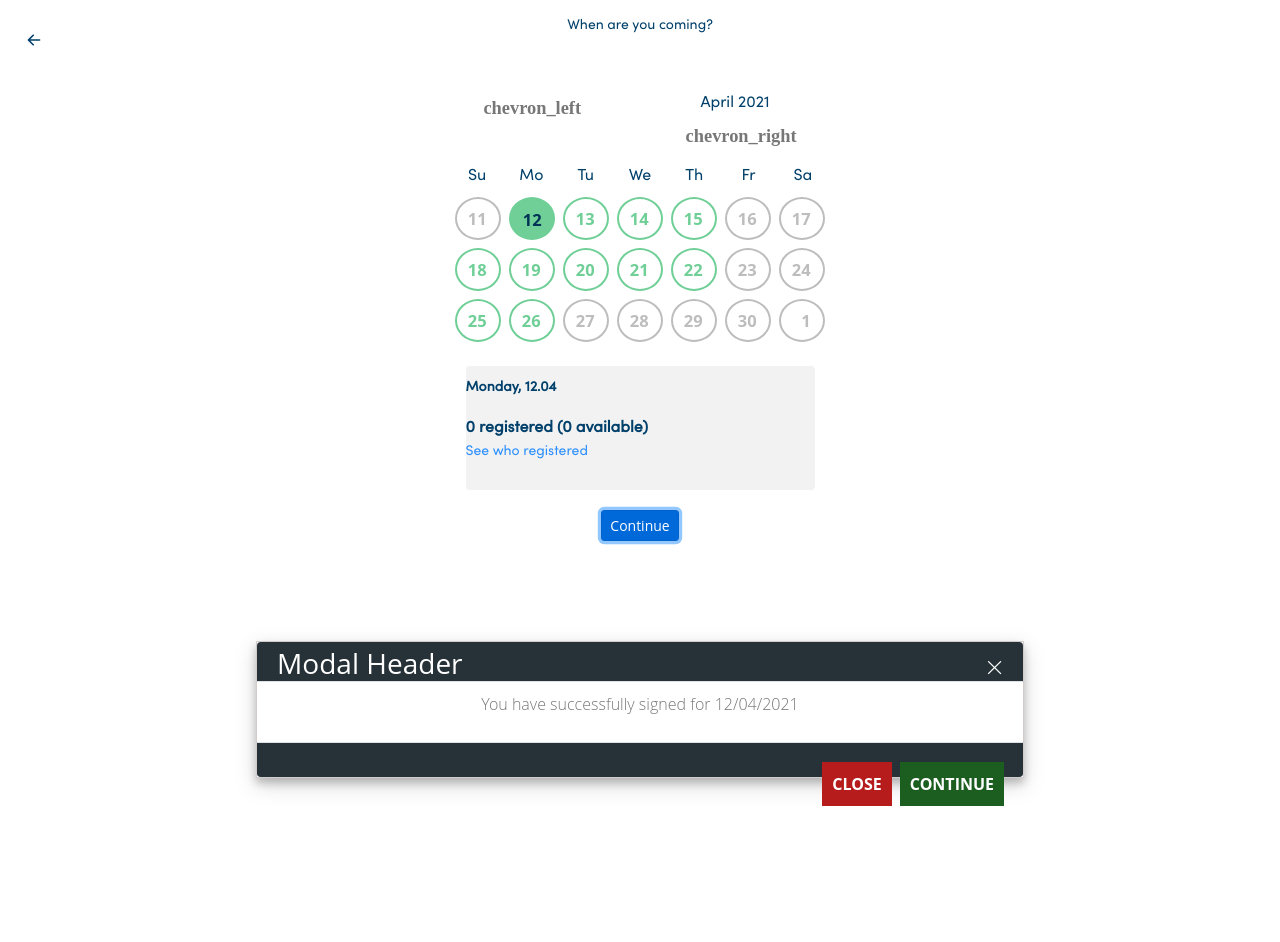
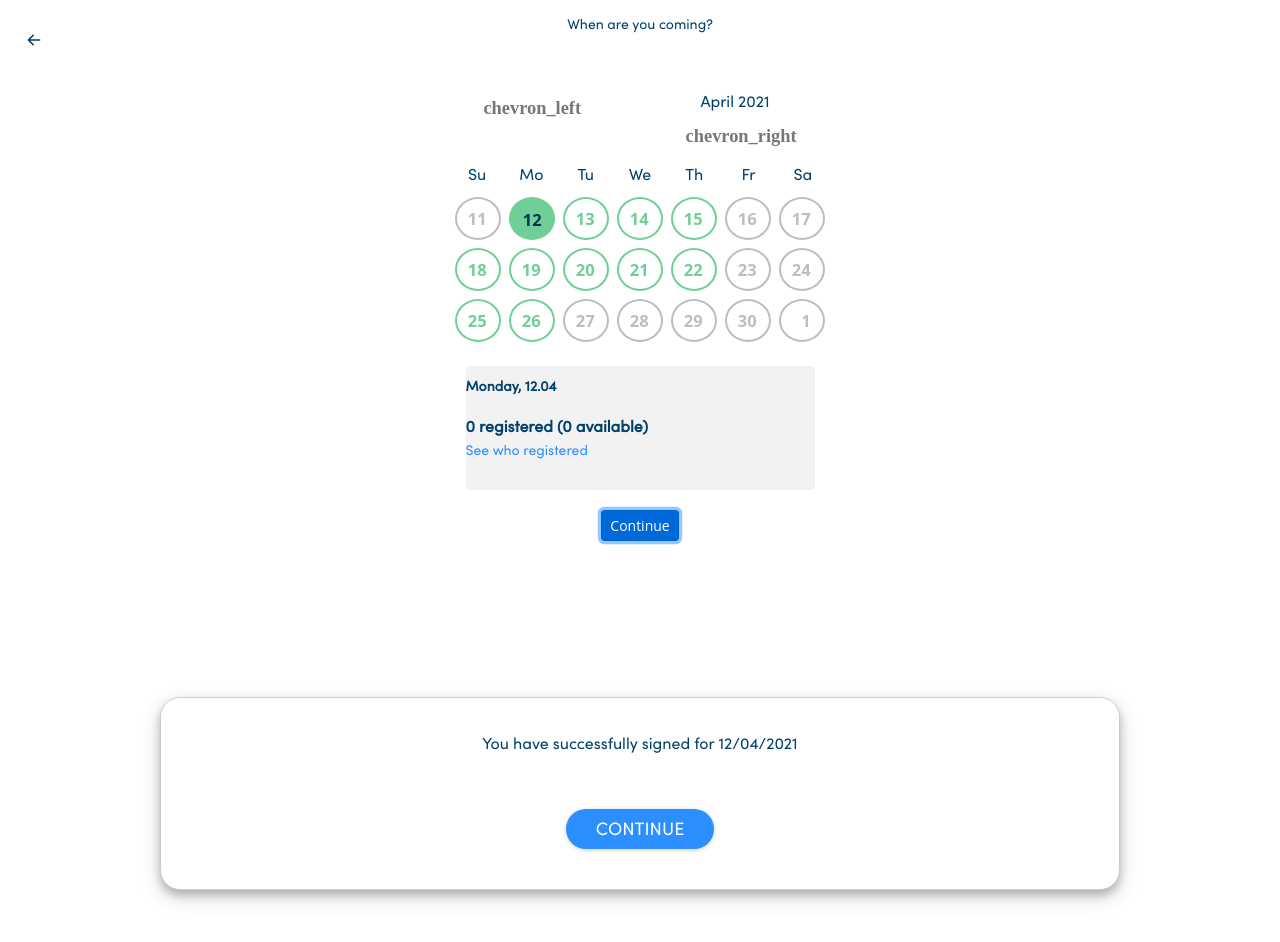
Before and after one commit to NofarVered/KueenB, a React (Create React App) app in the folder frontend/: page /calendar in a window 1280 px wide. Both pictures are taken after a click on the button "Continue". Shown: the top 942 px of the page. Before the commit the page ends 806 px from the top, so only its background shows below. Built offline with nearby package versions, Linux system fonts and the light colour scheme; no server answers.

Commit message:
added style to modal

```diff
--- a/frontend/src/components/HealthStatement/HealthStatement.js
+++ b/frontend/src/components/HealthStatement/HealthStatement.js
@@ -52,7 +52,6 @@ class HealthStatement extends Component {
                     <button onClick={this.handleOnSubmit} className="sendButton" type='submit'>send</button>
                     {this.props.showModal ?
                     <div>
-
                         <MessageModal
                             className="modal"
                             show={this.props.showModal}
--- a/frontend/src/components/MessageModal/MessageModal.css
+++ b/frontend/src/components/MessageModal/MessageModal.css
@@ -2,68 +2,76 @@
     background: white;
     border: 1px solid #d0cccc;
     box-shadow: 0 5px 8px 0 rgba(0,0,0,0.2), 0 7px 20px 0 rgba(0,0,0,0.17);
-    margin: 100px auto 0;
+    margin: 156px 0px;
     transition: all .8s;
-    width: 60%;
-}
-
-.modal-header {
-    background: #263238;
-    height: 40px;
-    line-height: 40px;
-    padding: 5px 20px;
-    text-align: right;
-}
-
-.modal-header h3 {
-    color: white;
-    float: left;
-    margin: 0;
-    padding: 0;
+    width: 75%;
+    border-radius: 20px;
+    display: inline-block;
 }
 
 .modal-body {
-    padding: 10px 15px;
+    padding: 36px 20px 0px;
     text-align: center;
+    font-family: sofiapro-regular;
+    font-style: normal;
+    font-weight: normal;
+    font-size: 16px;
+    line-height: 120%;
+    color: #00406B;
+    border-radius: 25px;
 }
 
 .modal-footer {
-    background: #263238;
-    height: 35px;
+    height: 120px;
     padding: 15px;
+    border-top: none;
+    justify-content: center;
 }
 
 .close-modal-btn {
-    color: white;
+    color: black;
     cursor: pointer;
     float: right;
-    font-size: 30px;
-    margin: 0;
+    font-size: 15px;
+    margin: 3px;
 }
 
 .close-modal-btn:hover {
     color: black;
 }
 
-.btn-cancel, .btn-continue {
-    background: coral;
-    border: none;
-    color: white;
-    cursor: pointer;
-    font-weight: bold;
-    outline: none;
-    padding: 10px;
+.btn-continue {
+    padding: 9px 30px;
+    background: #2b8fff;
+    box-shadow: 0px 1px 4px rgba(51, 51, 51, 0.25);
+    border-radius: 20px;
+    font-family: sofiapro-regular;
+    font-style: normal;
+    font-size: 18px;
+    line-height: 120%;
+    text-align: center;
+    color: #ffffff;
+    margin: 0px 10px;
+    font-weight: normal;
+    border:none;
+    justify-content: center;
+    align-content: center;
 }
 
 .btn-cancel {
-    background-color: #b71c1c;
-    float: left;
+    font-family: 'sofiapro-regular';
+    font-style: normal;
+    font-weight: 600;
+    font-size: 18px;
+    line-height: 120%;
+    display: none;
+    align-items: center;
+    text-align: center;
+    color: #2B8FFF;
+    background: none;
+    border: none;
 }
 
-.btn-continue {
-    background-color: #1b5e20;
-    float: right;
-}
 
 .back-drop {
     background-color: rgba(48, 49, 48, 0.42);
--- a/frontend/src/components/MessageModal/MessageModal.js
+++ b/frontend/src/components/MessageModal/MessageModal.js
@@ -6,7 +6,6 @@ import './MessageModal.css';
 class MessageModal extends React.Component{
 
 render(){
-    console.log("inside modal")
     return(
         <div>
             <div className="modal-wrapper"
@@ -14,18 +13,15 @@ render(){
                     transform: this.props.show ? 'translateY(0vh)' : 'translateY(-100vh)',
                     opacity: this.props.show ? '1' : '0'
                 }}>
-                <div className="modal-header">
-                    <h3>Modal Header</h3>
-                    <span className="close-modal-btn" onClick={this.props.close}>×</span>
-                </div>
                 <div className="modal-body">
                     <p>
                         {this.props.message}
                     </p>
                 </div>
                 <div className="modal-footer">
+                    <button className="btn-continue" onClick={this.props.close}>CONTINUE</button>
+                    <br/>
                     <button className="btn-cancel" onClick={this.props.close}>CLOSE</button>
-                    <button className="btn-continue">CONTINUE</button>
                 </div>
             </div>
         </div>
--- a/frontend/src/components/UserCalendar.js
+++ b/frontend/src/components/UserCalendar.js
@@ -98,7 +98,6 @@ class UserCalendar extends React.Component {
                     </Button>
                     {this.props.showModal ?
                     <div>
-
                         <MessageModal
                             className="modal"
                             show={this.props.showModal}
```
Also changed, not shown: 1 other file (tests, documents, lock files or other folders). Lines whose indentation alone changed are shown as unchanged.
